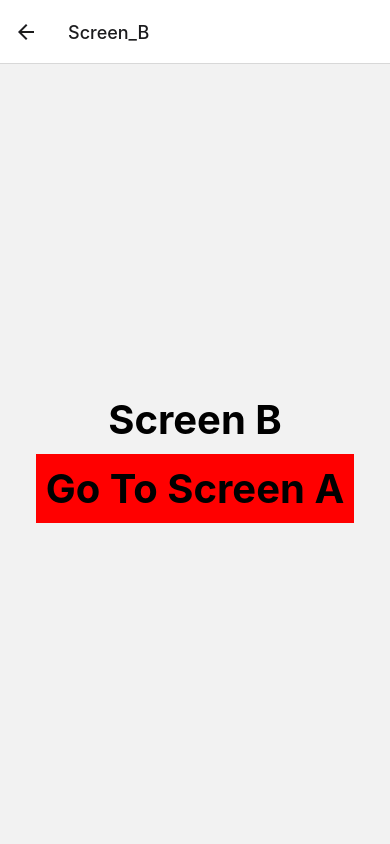
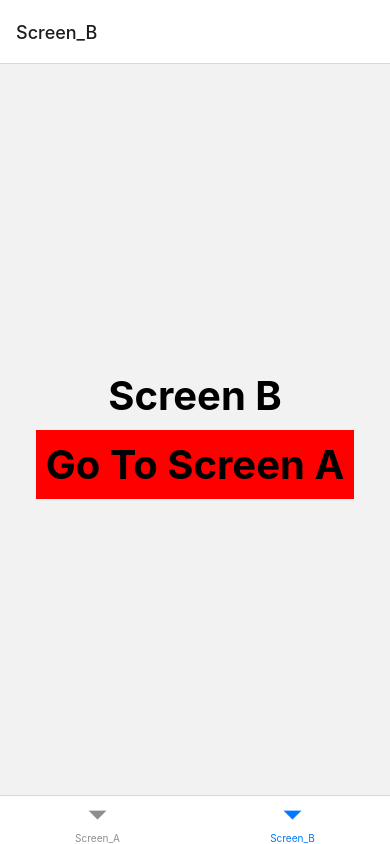
Before and after one commit to gabriellaguerre/react-native-1, a React Native app: screen /Screen_B in a window 390 px wide. Built offline with nearby package versions, Linux system fonts and the light colour scheme.

Commit message:
restructured folders and added tab navigation

```diff
--- a/App.js
+++ /dev/null
@@ -1,81 +0,0 @@
-// import 'react-native-gesture-handler';
-import React from 'react';
-import { NavigationContainer } from '@react-navigation/native';
-import { createStackNavigator } from '@react-navigation/stack';
-
-import { Text,View,StyleSheet, Pressable } from 'react-native';
-
-const Stack = createStackNavigator();
-
-function ScreenA({navigation}) {
-
-  const onPressHandler = () => {
-    navigation.navigate("Screen_B" )
-  }
-
-  return (
-    <View style={styles.body}>
-      <Text style={styles.text}>Screen A</Text>
-      <Pressable
-      onPress={onPressHandler}
-      style={({pressed})=>({backgroundColor: pressed? 'green':'red'})}>
-      <Text style={styles.text}>Go To Screen B</Text>
-      </Pressable>
-    </View>
-  )
-}
-
-function ScreenB({navigation}) {
-
-  const onPressHandlerBack = () => {
-    // navigation.navigate("Screen_A" )
-    navigation.goBack()
-  }
-
-  return (
-    <View style={styles.body}>
-      <Text style={styles.text}>Screen B</Text>
-      <Pressable
-      onPress={onPressHandlerBack}
-      style={({pressed})=>({backgroundColor: pressed? 'green':'red'})}>
-      <Text style={styles.text}>Go To Screen A</Text>
-      </Pressable>
-    </View>
-  )
-}
-
-function App() {
-
-  return (
-    <NavigationContainer>
-      <Stack.Navigator>
-        <Stack.Screen
-          name="Screen_A"
-          component={ ScreenA }
-        />
-        <Stack.Screen
-          name="Screen_B"
-          component={ ScreenB }
-        />
-      </Stack.Navigator>
-    </NavigationContainer>
-    // <View>
-    //   <Text>Hello</Text>
-    // </View>
-  );
-}
-const styles = StyleSheet.create({
-  body: {
-    flex: 1,
-    alignItems: 'center',
-    justifyContent: 'center'
-  },
-  text: {
-    fontSize: 40,
-    fontWeight: 'bold',
-    margin: 10,
-  }
-})
-
-
-export default App;
--- a/index.js
+++ b/index.js
@@ -3,7 +3,7 @@
  */
 
 import {AppRegistry} from 'react-native';
-import App from './App';
+import App from './src/App';
 import {name as appName} from './app.json';
 
 AppRegistry.registerComponent(appName, () => App);
--- a/package.json
+++ b/package.json
@@ -10,6 +10,7 @@
     "test": "jest"
   },
   "dependencies": {
+    "@react-navigation/bottom-tabs": "^6.5.11",
     "@react-navigation/native": "^6.1.9",
     "@react-navigation/stack": "^6.3.20",
     "react": "18.2.0",
--- /dev/null
+++ b/src/App.js
@@ -0,0 +1,32 @@
+// import 'react-native-gesture-handler';
+import React from 'react';
+import { NavigationContainer } from '@react-navigation/native';
+// import { createStackNavigator} from '@react-navigation/stack';
+import { createBottomTabNavigator } from '@react-navigation/bottom-tabs';
+import ScreenA from './ScreenA';
+import ScreenB from './ScreenB';
+// import { createBottomTabNavigator } from '@react-navigation/bottom-tabs';
+// import { Text,View,StyleSheet, Pressable } from 'react-native';
+
+// const Stack = createStackNavigator();
+const Tab = createBottomTabNavigator()
+
+function App() {
+
+  return (
+    <NavigationContainer>
+      <Tab.Navigator>
+        <Tab.Screen
+          name="Screen_A"
+          component={ ScreenA }
+        />
+        <Tab.Screen
+          name="Screen_B"
+          component={ ScreenB }
+        />
+      </Tab.Navigator>
+    </NavigationContainer>
+  );
+}
+
+export default App;
--- /dev/null
+++ b/src/ScreenA.js
@@ -0,0 +1,34 @@
+import React from 'react'
+import { Text, View, Pressable, StyleSheet } from 'react-native'
+
+function ScreenA({navigation}) {
+
+    const onPressHandler = () => {
+      navigation.navigate("Screen_B" )
+    }
+
+    return (
+      <View style={styles.body}>
+        <Text style={styles.text}>Screen A</Text>
+        <Pressable
+        onPress={onPressHandler}
+        style={({pressed})=>({backgroundColor: pressed? 'green':'red'})}>
+        <Text style={styles.text}>Go To Screen B</Text>
+        </Pressable>
+      </View>
+    )
+  }
+
+  const styles = StyleSheet.create({
+    body: {
+        flex: 1,
+        alignItems: 'center',
+        justifyContent: 'center'
+      },
+      text: {
+        fontSize: 40,
+        fontWeight: 'bold',
+        margin: 10,
+      }
+})
+export default ScreenA
--- /dev/null
+++ b/src/ScreenB.js
@@ -0,0 +1,36 @@
+import React from 'react'
+import { Text, StyleSheet, View, Pressable } from 'react-native'
+
+function ScreenB({navigation}) {
+
+    const onPressHandlerBack = () => {
+      // navigation.navigate("Screen_A" )
+      navigation.navigate("Screen_A" )
+    }
+
+    return (
+      <View style={styles.body}>
+        <Text style={styles.text}>Screen B</Text>
+        <Pressable
+        onPress={onPressHandlerBack}
+        style={({pressed})=>({backgroundColor: pressed? 'green':'red'})}>
+        <Text style={styles.text}>Go To Screen A</Text>
+        </Pressable>
+      </View>
+    )
+  }
+
+const styles = StyleSheet.create({
+    body: {
+        flex: 1,
+        alignItems: 'center',
+        justifyContent: 'center'
+      },
+      text: {
+        fontSize: 40,
+        fontWeight: 'bold',
+        margin: 10,
+      }
+})
+
+export default ScreenB
```
Also changed, not shown: 2 other files (tests, documents, lock files or other folders).
